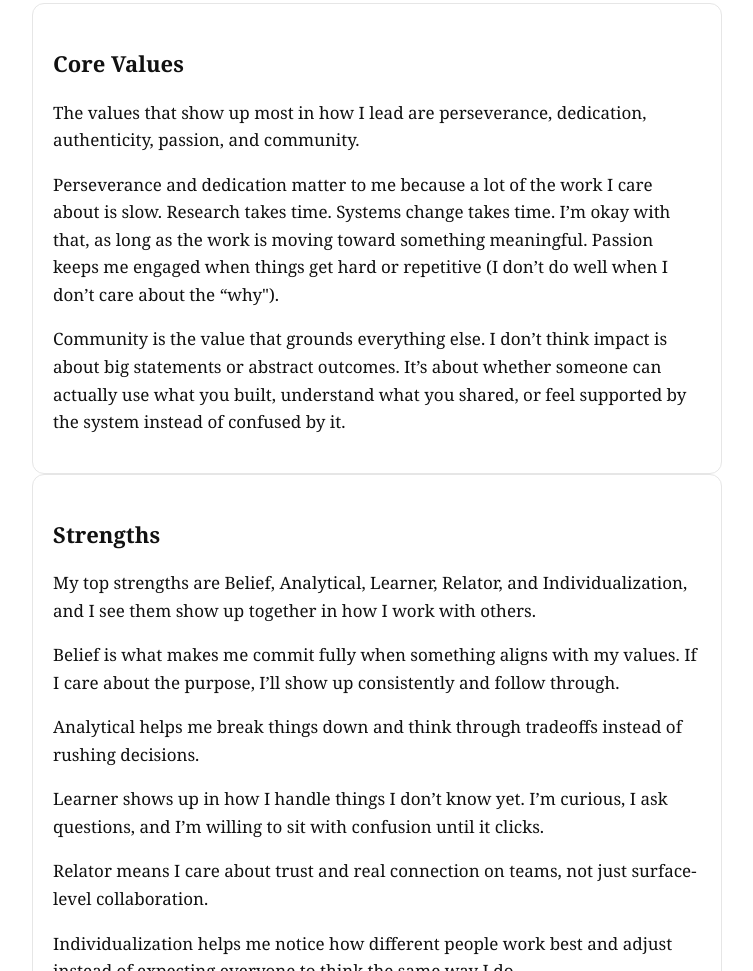
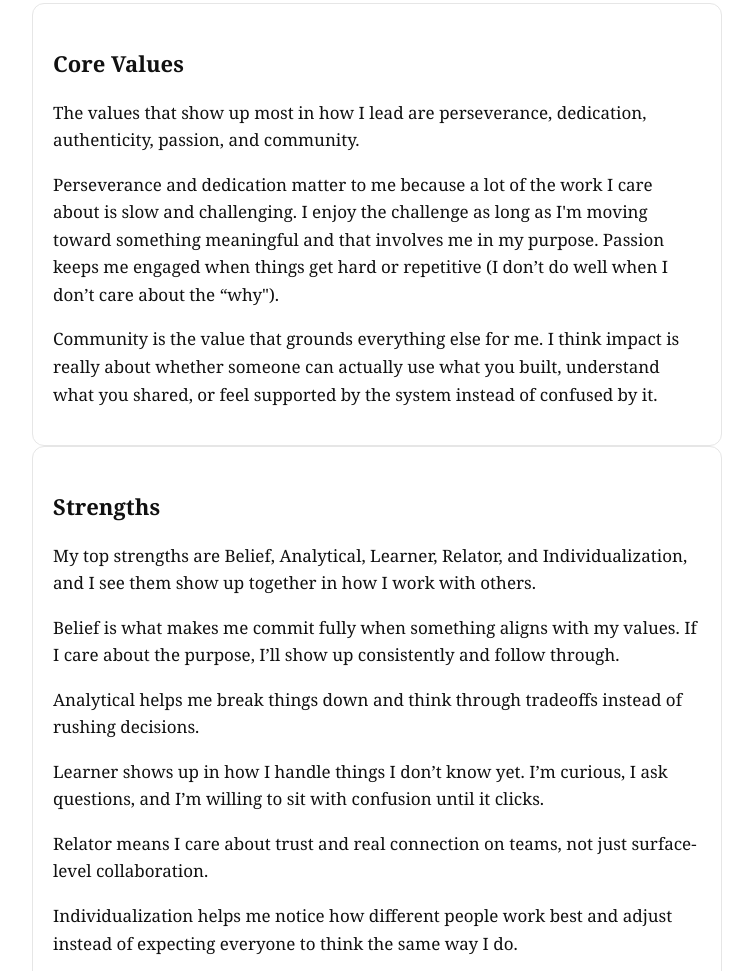
Before and after one commit to brielle-young/aboutme, a plain HTML site: page engrg3900.html in a window 1280 px wide. Shown: the part 809-1780 px from the top of the page, without its empty margins (388-1141 px from the left). Drawn offline with Linux system fonts and the light colour scheme.

Commit message:
updated info

```diff
--- a/engrg3900.html
+++ b/engrg3900.html
@@ -60,10 +60,10 @@
         The values that show up most in how I lead are perseverance, dedication, authenticity, passion, and community.
       </p>
       <p>
-        Perseverance and dedication matter to me because a lot of the work I care about is slow. Research takes time. Systems change takes time. I’m okay with that, as long as the work is moving toward something meaningful. Passion keeps me engaged when things get hard or repetitive (I don’t do well when I don’t care about the “why").
+        Perseverance and dedication matter to me because a lot of the work I care about is slow and challenging. I enjoy the challenge as long as I'm moving toward something meaningful and that involves me in my purpose. Passion keeps me engaged when things get hard or repetitive (I don’t do well when I don’t care about the “why").
       </p>
       <p>
-        Community is the value that grounds everything else. I don’t think impact is about big statements or abstract outcomes. It’s about whether someone can actually use what you built, understand what you shared, or feel supported by the system instead of confused by it.
+        Community is the value that grounds everything else for me. I think impact is really about whether someone can actually use what you built, understand what you shared, or feel supported by the system instead of confused by it.
       </p>
     </article>
 
```
